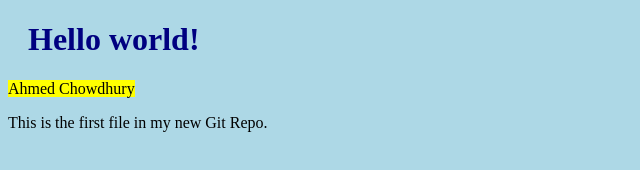
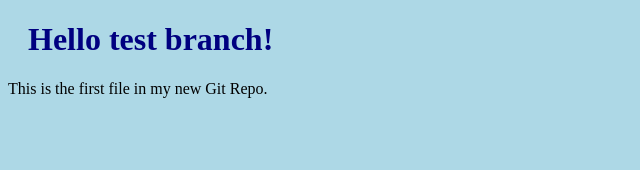
Before and after one commit to rupock/gitPractice, a plain HTML site: page Index.html in a window 1280 px wide. Shown: the whole page, without its empty margins (0-640 px from the left). Drawn offline with Linux system fonts and the light colour scheme.

Commit message:
update in test for index file

```diff
--- a/Index.html
+++ b/Index.html
@@ -6,8 +6,7 @@
 </head>
 <body>
 
-<h1>Hello world!</h1>
-<mark>Ahmed Chowdhury</mark>
+<h1>Hello test branch!</h1>
 <p>This is the first file in my new Git Repo.</p>
 
 </body>
```
